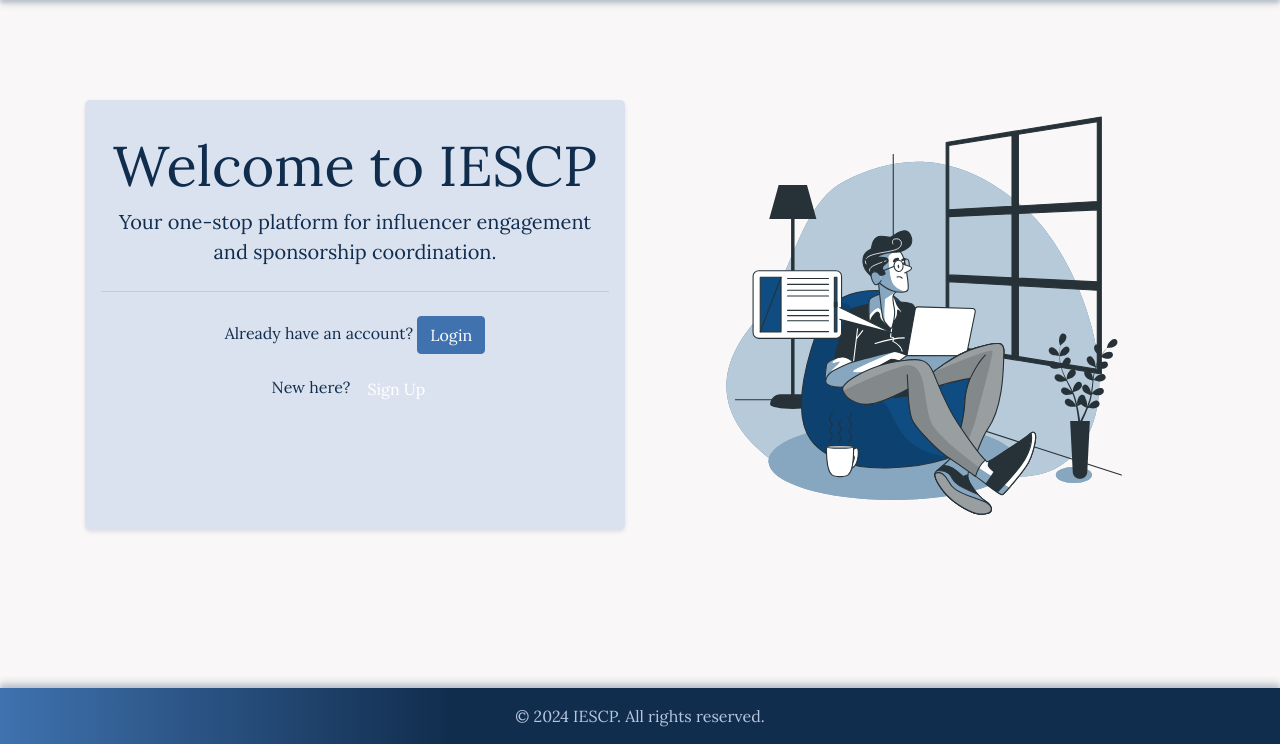
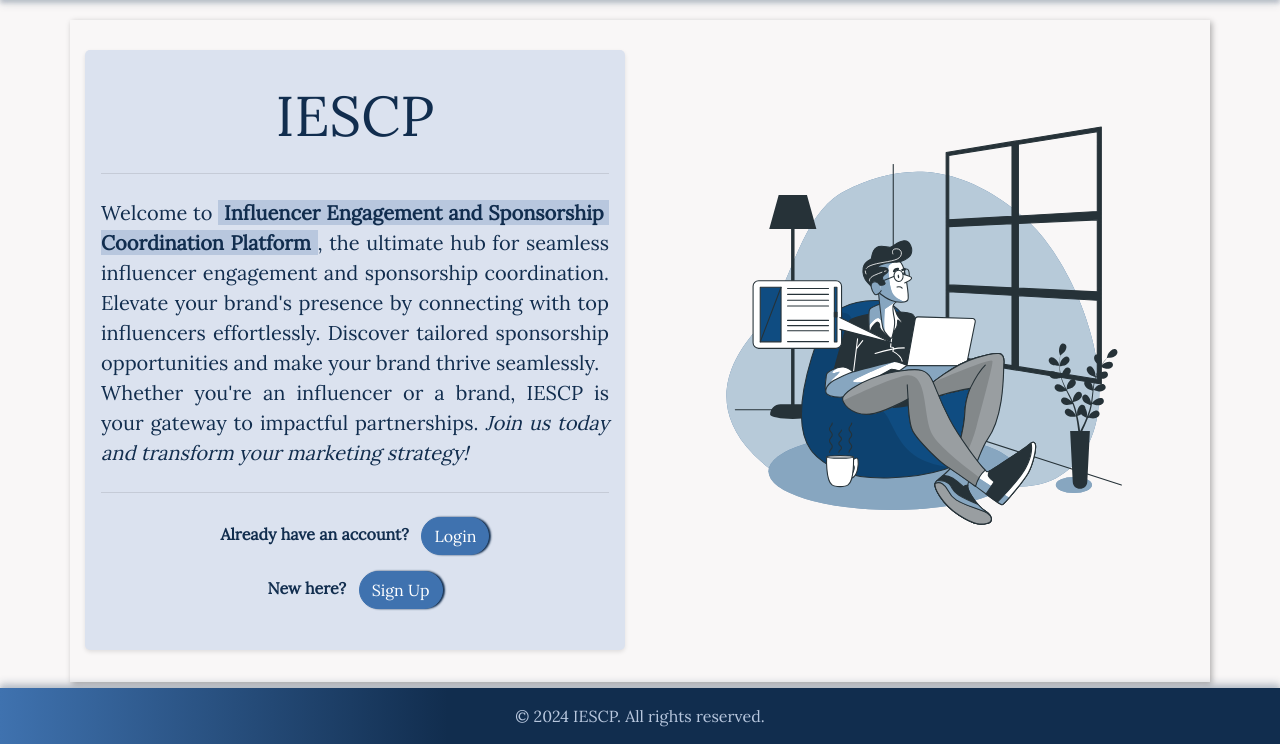
Before and after one commit to samyuktha-12/iescp, a Flask app: page / in a window 1280 px wide. Shown: the part 56-800 px from the top of the page. Run offline with Flask 2, Linux system fonts and the light colour scheme; parts of the project's set-up code (start-up, migrations or seed data) failed here and were passed over; some libraries are stand-ins or nearby versions.

Commit message:
Index Page UI

```diff
--- a/app/static/css/styles.css
+++ b/app/static/css/styles.css
@@ -24,6 +24,8 @@ h1, h2, h3, h4, h5, h6 {
 .btn-primary {
     background-color: #3F72AF; /* Steel Blue buttons */
     border-color: #3F72AF;
+    border-radius: 30px;
+    box-shadow: 2px 0px 2px  #112D4E;
 }
 
 .btn-primary:hover {
@@ -113,3 +115,19 @@ a:hover {
         color: #B8C7DE !important;
     }
 }
+
+.highlight {
+    color: #112D4E; /* Prussian Blue text */
+    font-weight: bold;
+    background-color: #B8C7DE;
+    padding: 0.1px;
+}
+
+.lead{
+    text-align: justify;
+}
+
+.row{
+    margin-top: 20px;
+    box-shadow: 2px 2px 6px rgba(0, 0, 0, 0.3);
+}
--- a/app/templates/index.html
+++ b/app/templates/index.html
@@ -28,16 +28,17 @@
     </nav>
     <div class="container">
       <div class="row">
-          <div class="col-md-6">
-              <div class="jumbotron text-center" style="margin-top: 100px; height: 430px;">
-                  <h1 class="display-4">Welcome to IESCP</h1>
-                  <p class="lead">Your one-stop platform for influencer engagement and sponsorship coordination.</p>
+          <div class="col-md-6" style="margin-top: -10px;">
+              <div class="jumbotron text-center" style="margin-top: 40px; height: 600px;">
+                  <h1 class="display-4">IESCP</h1>
                   <hr class="my-4">
-                  <p>Already have an account? <a href="/login" class="btn btn-primary">Login</a></p>
-                  <p>New here? <a href="/register" class="btn btn-secondary">Sign Up</a></p>
+                  <p class="lead">Welcome to <span class="highlight">&nbsp;Influencer Engagement and Sponsorship&nbsp; Coordination Platform </span>, the ultimate hub for seamless influencer engagement and sponsorship coordination. Elevate your brand's presence by connecting with top influencers effortlessly. Discover tailored sponsorship opportunities and make your brand thrive seamlessly.<br>Whether you're an influencer or a brand, IESCP is your gateway to impactful partnerships. <em>Join us today and transform your marketing strategy!</em></p>
+                  <hr class="my-4">
+                  <p style="font-size: 1rem; font-weight: bolder;">Already have an account?&nbsp;&nbsp;&nbsp;<a href="/login" class="btn btn-primary">Login</a></p>
+                  <p style="font-size: 1rem; font-weight: bolder;">New here?&nbsp;&nbsp;&nbsp;<a href="/register" class="btn btn-primary">Sign Up</a></p>
               </div>
           </div>
-          <div class="col-md-6">
+          <div class="col-md-6" style="margin-top: -10px;">
               <img src="{{ url_for('static', filename='images/index.svg') }}" class="img-fluid" alt="Index" style="margin-top: 40px;">
           </div>
       </div>
```
